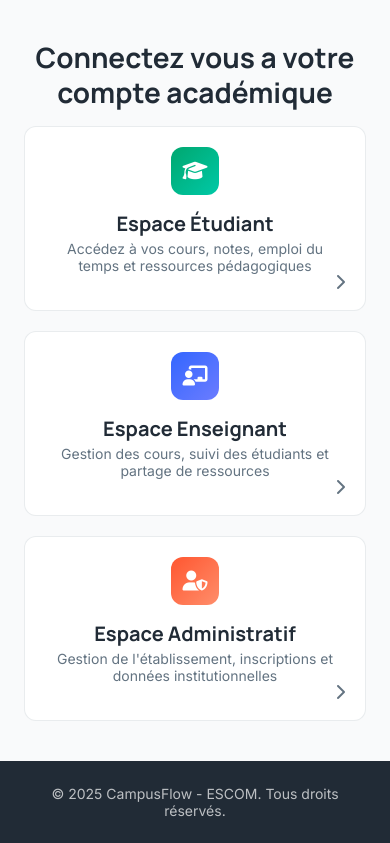
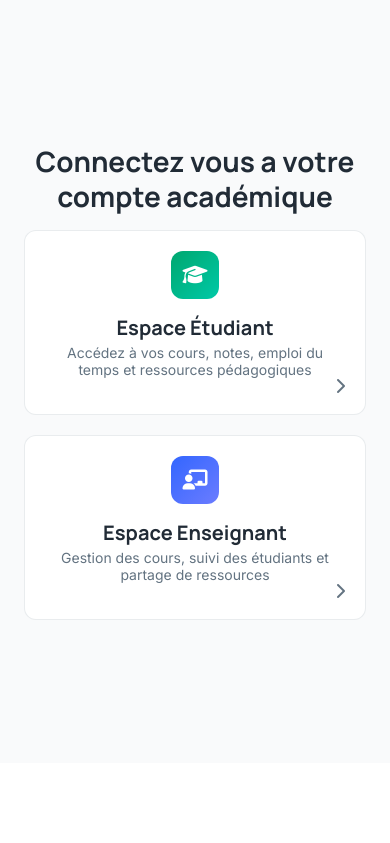
Before and after one commit to like2300/escom, a Django app: page /login/ in a window 390 px wide. Shown: the part 81-924 px from the top of the page. After the commit the page ends 701 px from the top, so only its background shows below. Run offline with Django 5.2, Linux system fonts and the light colour scheme.

Commit message:
Update login.html

```diff
--- a/pages/templates/pages/auth/login.html
+++ b/pages/templates/pages/auth/login.html
@@ -227,7 +227,12 @@
             color: rgba(255, 255, 255, 0.7);
             font-size: 0.875rem;
         }
-
+        /* Masque le bouton admin sur mobile */
+        @media (max-width: 768px) {
+            .admin-card {
+                display: none;
+            }
+        }
         @media (max-width: 768px) {
             .access-card {
                 flex-direction: column;
@@ -314,8 +319,5 @@
     </main>
 
     <!-- Footer -->
-    <footer>
-        <p class="footer-text">&copy; 2025 CampusFlow - ESCOM. Tous droits réservés.</p>
-    </footer>
 </body>
 </html>
```
